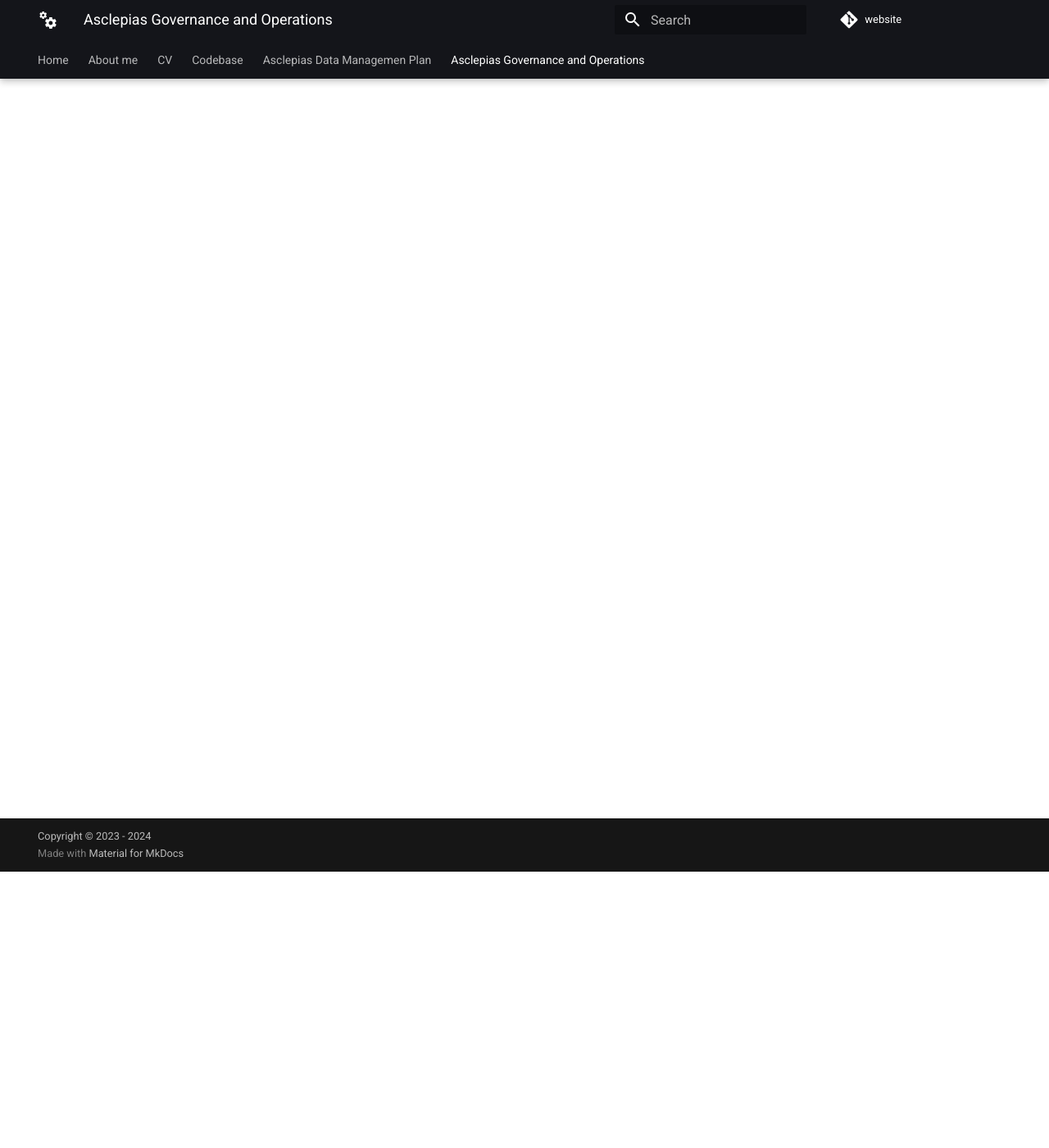
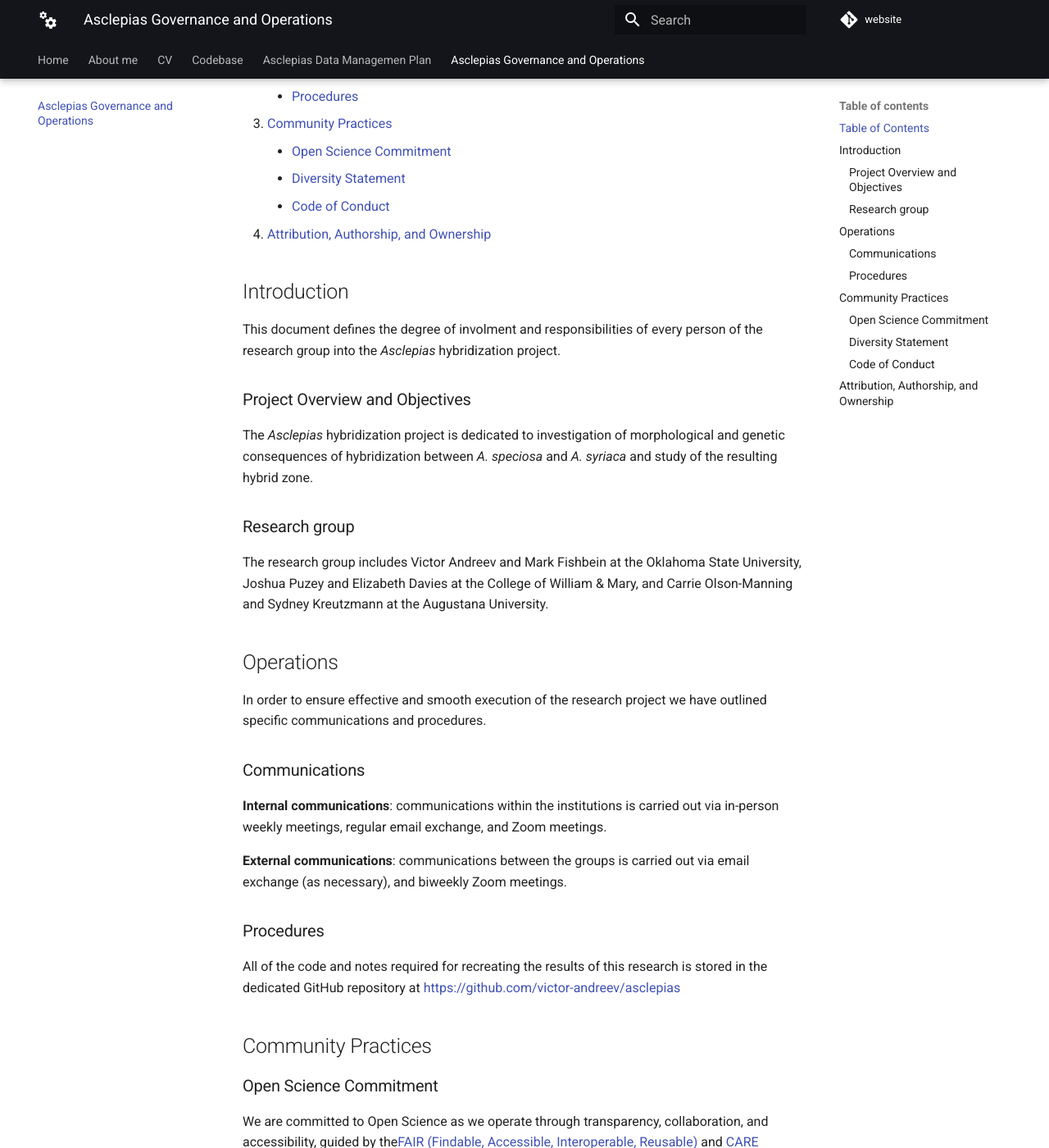
Before and after one commit to victor-andreev/ghpages_website, an MkDocs documentation site: the page built from docs/governance_operations.md, in a window 1280 px wide and 1400 px high, scrolled down 337 px. Shown: the whole window at 82% size. Built offline with MkDocs 1.6.1 and Material for MkDocs 9.7.7, drawn with Linux system fonts in a browser that asks for light colours; some web fonts are replaced; comment, search, counter and statistics services are not loaded; some of the changed text lies outside the part shown.

Commit message:
Update governance_operations.md

```diff
--- a/docs/governance_operations.md
+++ b/docs/governance_operations.md
@@ -1 +1,61 @@
-Need to tailor to the project.
+### Table of Contents
+
+1. [Introduction](#introduction)
+    - [Project Overview and Objectives](#project-overview-and-objectives)
+    - [Research group](#research-group)
+2. [Operations](#operations)
+    - [Communications](#communications)
+    - [Procedures](#procedures)
+3. [Community Practices](#community-practices)
+    - [Open Science Commitment](#open-science-commitment)
+    - [Diversity Statement](#diversity-statement)
+    - [Code of Conduct](#code-of-conduct)
+4. [Attribution, Authorship, and Ownership](#attribution-authorship-and-ownership)
+
+## Introduction
+
+This document defines the degree of involment and responsibilities of every person of the research group into the *Asclepias* hybridization project.
+
+### Project Overview and Objectives
+
+The *Asclepias* hybridization project is dedicated to investigation of morphological and genetic consequences of hybridization between *A. speciosa* and *A. syriaca* and study
+of the resulting hybrid zone.
+
+### Research group
+
+The research group includes Victor Andreev and Mark Fishbein at the Oklahoma State University, Joshua Puzey and Elizabeth Davies at the College of William & Mary, and Carrie Olson-Manning and Sydney Kreutzmann at the Augustana University.
+
+## Operations
+
+In order to ensure effective and smooth execution of the research project we have outlined specific communications and procedures.
+
+### Communications
+
+**Internal communications**: communications within the institutions is carried out via in-person weekly meetings, regular email exchange, and Zoom meetings.
+
+**External communications**: communications between the groups is carried out via email exchange (as necessary), and biweekly Zoom meetings.
+
+### Procedures
+
+All of the code and notes required for recreating the results of this research is stored in the dedicated GitHub repository at https://github.com/victor-andreev/asclepias
+
+## Community Practices
+
+### Open Science Commitment
+
+We are committed to Open Science as we operate through transparency, collaboration, and accessibility, guided by the[FAIR (Findable, Accessible, Interoperable, Reusable)](https://www.nature.com/articles/sdata201618) and [CARE (Collective Benefit, Accountability, Responsibility, Equity)](https://www.gida-global.org/care) principles.
+
+Our educational materials and publications are thoughtfully curated to align with Open Science ideals.
+
+### Diversity Statement
+
+We encourage everyone to participate and are committed to building a community for all.
+Although this list cannot be exhaustive, we explicitly honor diversity in age, gender, gender identity or expression, culture, ethnicity, language, national origin, political beliefs, profession, race, religion, sexual orientation, socioeconomic status, and technical ability. We will not tolerate discrimination based on any of the protected characteristics above, including participants with disabilities.
+
+### Code of Conduct
+
+This project was executed in complience with the [Oklahoma State University responsible conduct of research](https://research.okstate.edu/research-compliance/).
+
+## Attribution, Authorship, and Ownership
+
+All raw data and other project-related materials are available under the GNU General Public Licence v3.0: https://creativecommons.org/licenses/by/4.0/legalcode
```
